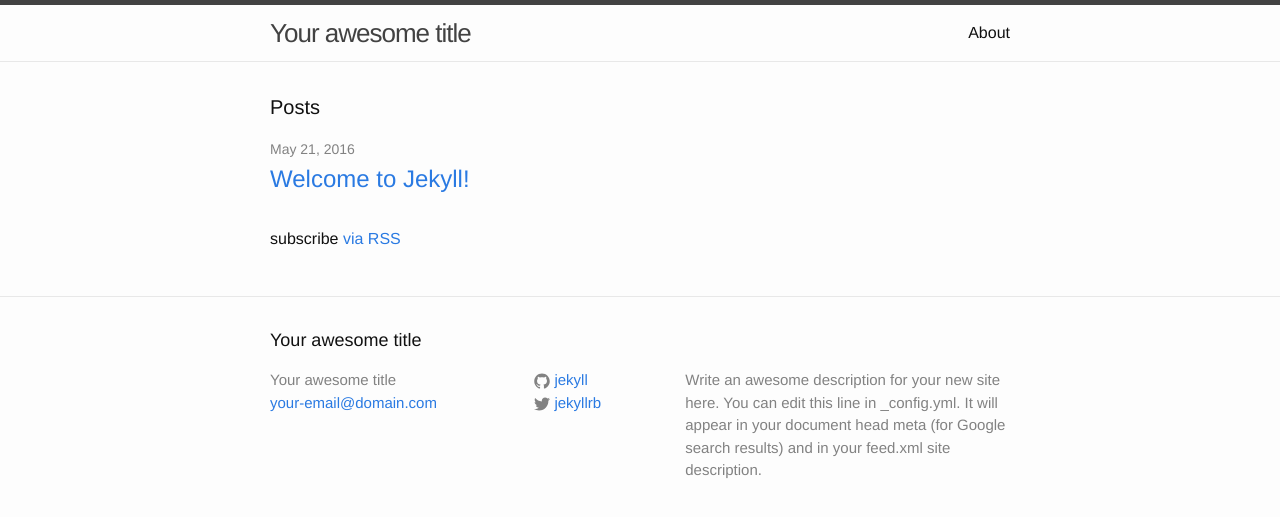
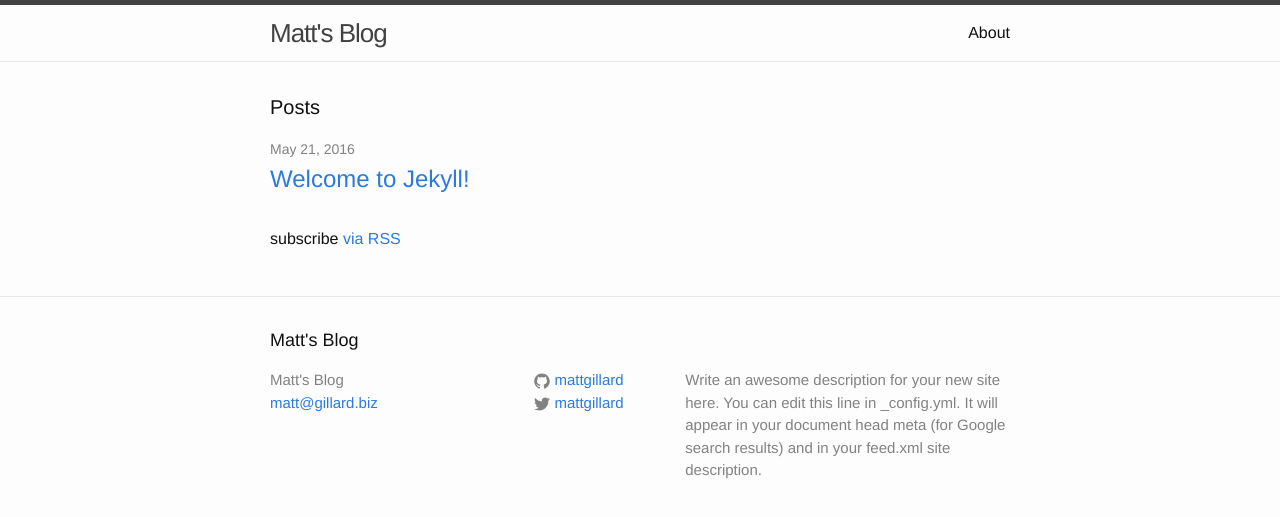
Before and after one commit to mattgillard/matts-blog, a Jekyll site: the page built from index.html, in a window 1280 px wide. Shown: the top 517 px of the page. Built offline with Jekyll 4.4.1, drawn with Linux system fonts in a browser that asks for light colours.

Commit message:
Updated site variables

```diff
--- a/_config.yml
+++ b/_config.yml
@@ -6,16 +6,16 @@
 # 'jekyll serve'. If you change this file, please restart the server process.
 
 # Site settings
-title: Your awesome title
-email: your-email@domain.com
+title: Matt's Blog
+email: matt@gillard.biz
 description: > # this means to ignore newlines until "baseurl:"
   Write an awesome description for your new site here. You can edit this
   line in _config.yml. It will appear in your document head meta (for
   Google search results) and in your feed.xml site description.
 baseurl: "" # the subpath of your site, e.g. /blog
-url: "http://yourdomain.com" # the base hostname & protocol for your site
-twitter_username: jekyllrb
-github_username:  jekyll
+url: "http://mattgillard.com" # the base hostname & protocol for your site
+twitter_username: mattgillard
+github_username:  mattgillard
 
 # Build settings
 markdown: kramdown
```
